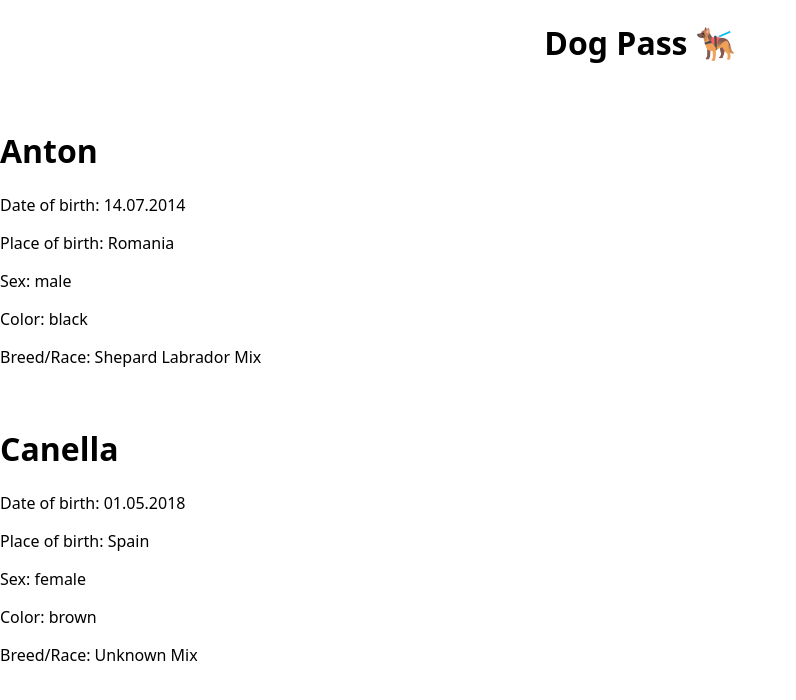
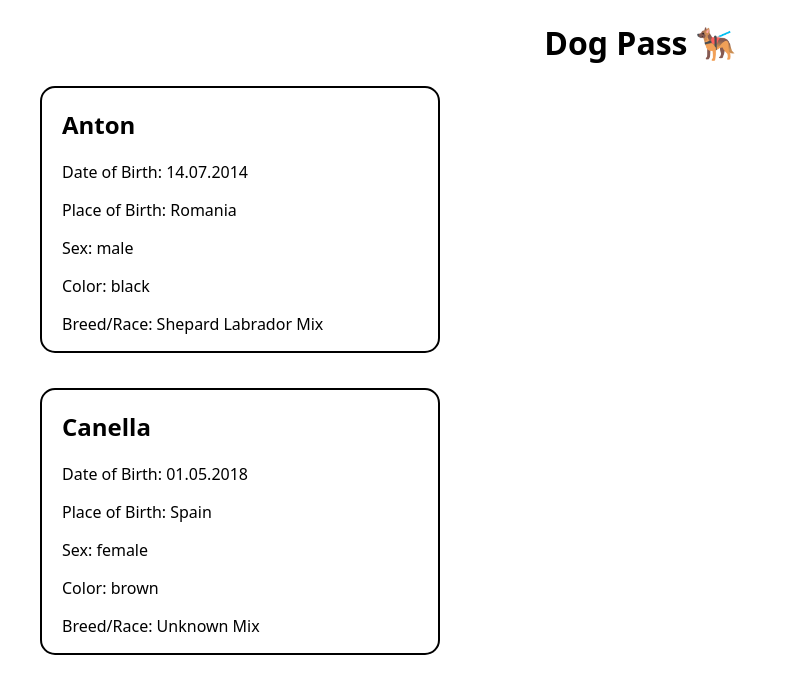
Before and after one commit to RonnySteady/dogpass, a Next.js app: page / in a window 1280 px wide. Shown: the top 700 px of the page, without its empty margins (0-796 px from the left). Built offline with nearby package versions, Linux system fonts and the light colour scheme.

Commit message:
improved structure, mock data in app.js, added styling for cards.

```diff
--- a/components/DogCard/index.js
+++ b/components/DogCard/index.js
@@ -1,23 +1,22 @@
-import React from "react";
+import styled from "styled-components";
 
-const DogCard = () => {
+export default function DogCard({ dog }) {
   return (
-    <div>
-      <h1>Anton</h1>
-      <p>Date of birth: 14.07.2014</p>
-      <p>Place of birth: Romania</p>
-      <p>Sex: male</p>
-      <p>Color: black</p>
-      <p>Breed/Race: Shepard Labrador Mix</p>
-      <br></br>
-      <h1>Canella</h1>
-      <p>Date of birth: 01.05.2018</p>
-      <p>Place of birth: Spain</p>
-      <p>Sex: female</p>
-      <p>Color: brown</p>
-      <p>Breed/Race: Unknown Mix</p>
-    </div>
+    <StyledDogCard>
+      <h2>{dog.name}</h2>
+      <p>Date of Birth: {dog.dateOfBirth}</p>
+      <p>Place of Birth: {dog.placeOfBirth}</p>
+      <p>Sex: {dog.sex}</p>
+      <p>Color: {dog.color}</p>
+      <p>Breed/Race: {dog.breed}</p>
+    </StyledDogCard>
   );
-};
+}
 
-export default DogCard;
+const StyledDogCard = styled.li`
+  border: 2px solid;
+  border-radius: 15px;
+  width: 400px;
+  padding-left: 20px;
+  margin-bottom: 35px;
+`;
--- a/components/DogList/index.js
+++ b/components/DogList/index.js
@@ -1,12 +1,17 @@
-import React from "react";
 import DogCard from "/components/DogCard";
+import styled from "styled-components";
 
-const DogList = () => {
+export default function DogList({ dogs }) {
   return (
-    <div>
-      <DogCard />
-    </div>
+    <StyledDogList>
+      {dogs.map((dog) => (
+        <DogCard key={dog.name} dog={dog} />
+      ))}
+    </StyledDogList>
   );
-};
+}
 
-export default DogList;
+const StyledDogList = styled.ul`
+  text-decoration: none;
+  list-style-type: none;
+`;
--- a/components/SubHeading/index.js
+++ /dev/null
@@ -1,6 +0,0 @@
-import styled from "styled-components";
-
-const SubHeading = styled.h2`
-  text-align: center;
-`;
-export default SubHeading;
--- a/pages/_app.js
+++ b/pages/_app.js
@@ -1,5 +1,24 @@
 import GlobalStyle from "../styles";
 import Head from "next/head";
+
+const dogs = [
+  {
+    name: "Anton",
+    dateOfBirth: "14.07.2014",
+    placeOfBirth: "Romania",
+    sex: "male",
+    color: "black",
+    breed: "Shepard Labrador Mix",
+  },
+  {
+    name: "Canella",
+    dateOfBirth: "01.05.2018",
+    placeOfBirth: "Spain",
+    sex: "female",
+    color: "brown",
+    breed: "Unknown Mix",
+  },
+];
 
 export default function App({ Component, pageProps }) {
   return (
@@ -8,7 +27,7 @@ export default function App({ Component, pageProps }) {
       <Head>
         <title>Capstone Project</title>
       </Head>
-      <Component {...pageProps} />
+      <Component {...pageProps} dogs={dogs} />
     </>
   );
 }
--- a/pages/index.js
+++ b/pages/index.js
@@ -1,14 +1,12 @@
 import Heading from "../components/Heading";
-import SubHeading from "../components/SubHeading";
 import DogList from "../components/DogList";
+import App from "../pages/_app";
 
-export default function Home() {
+export default function Home({ dogs }) {
   return (
     <main>
       <Heading>Dog Pass 🐕‍🦺</Heading>
-      <SubHeading></SubHeading>
-      <br></br>
-      <DogList />
+      <DogList dogs={dogs} />
     </main>
   );
 }
```
Also changed, not shown: 1 other file (tests, documents, lock files or other folders).
